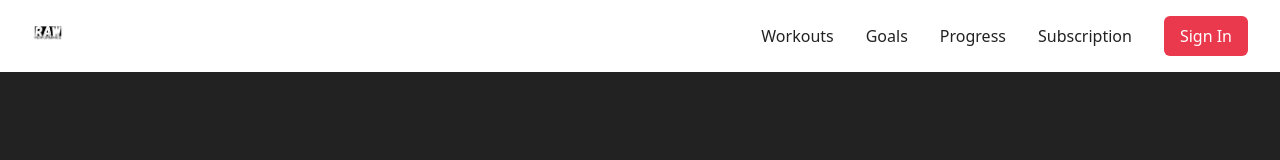
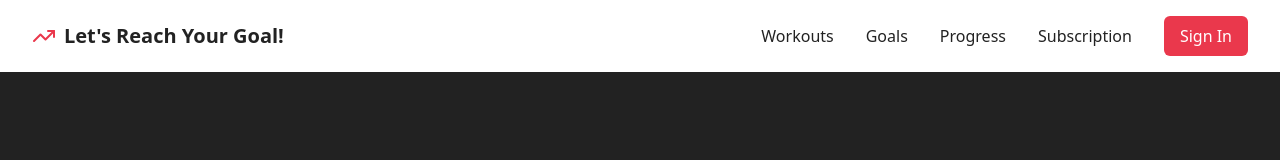
Before and after one commit to leonardxpvr/raw-performance-fitness-app, a React (Vite) app: page / in a window 1280 px wide. Shown: the top 160 px of the page. Built offline with nearby package versions, Linux system fonts and the light colour scheme.

Commit message:
Remove logo, add catchy header text
Replaced the logo in the header with the text "Let's reach your goal!". Modified `src/components/Navbar.tsx`.

```diff
--- a/src/components/Navbar.tsx
+++ b/src/components/Navbar.tsx
@@ -1,6 +1,6 @@
-
 import { useState } from 'react';
 import { Link } from 'react-router-dom';
+import { TrendingUp } from 'lucide-react';
 
 const Navbar = () => {
   const [isMenuOpen, setIsMenuOpen] = useState(false);
@@ -8,12 +8,9 @@ const Navbar = () => {
   return (
     <nav className="bg-white py-4 shadow-md">
       <div className="fitforge-container flex items-center justify-between">
-        <Link to="/" className="flex items-center">
-          <img
-            src="/lovable-uploads/eb192825-20ed-4427-8738-b57ed0a90ca3.png"
-            alt="RAW PERFORMANCE"
-            className="h-10"
-          />
+        <Link to="/" className="flex items-center gap-2">
+          <TrendingUp className="h-6 w-6 text-fitforge-red" />
+          <span className="font-bold text-xl text-fitforge-black">Let's Reach Your Goal!</span>
         </Link>
 
         {/* Desktop Navigation */}
```
